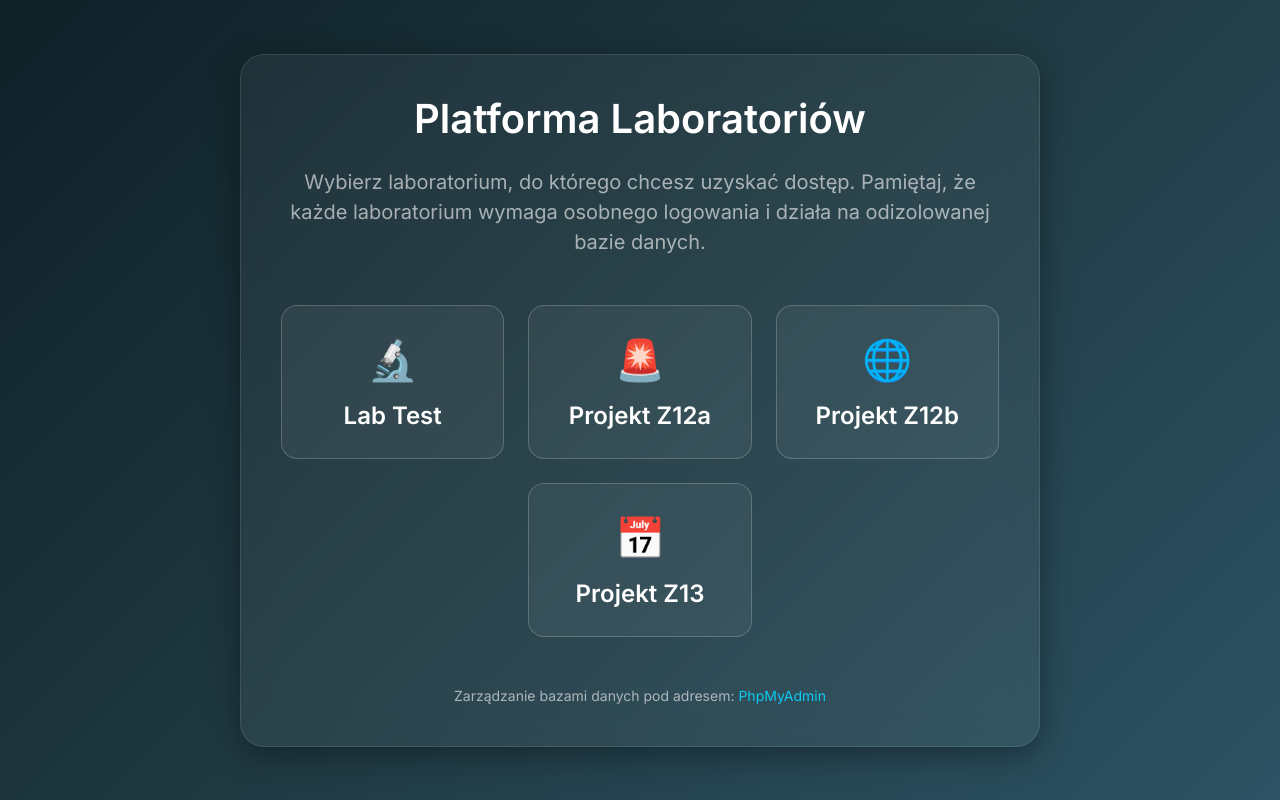
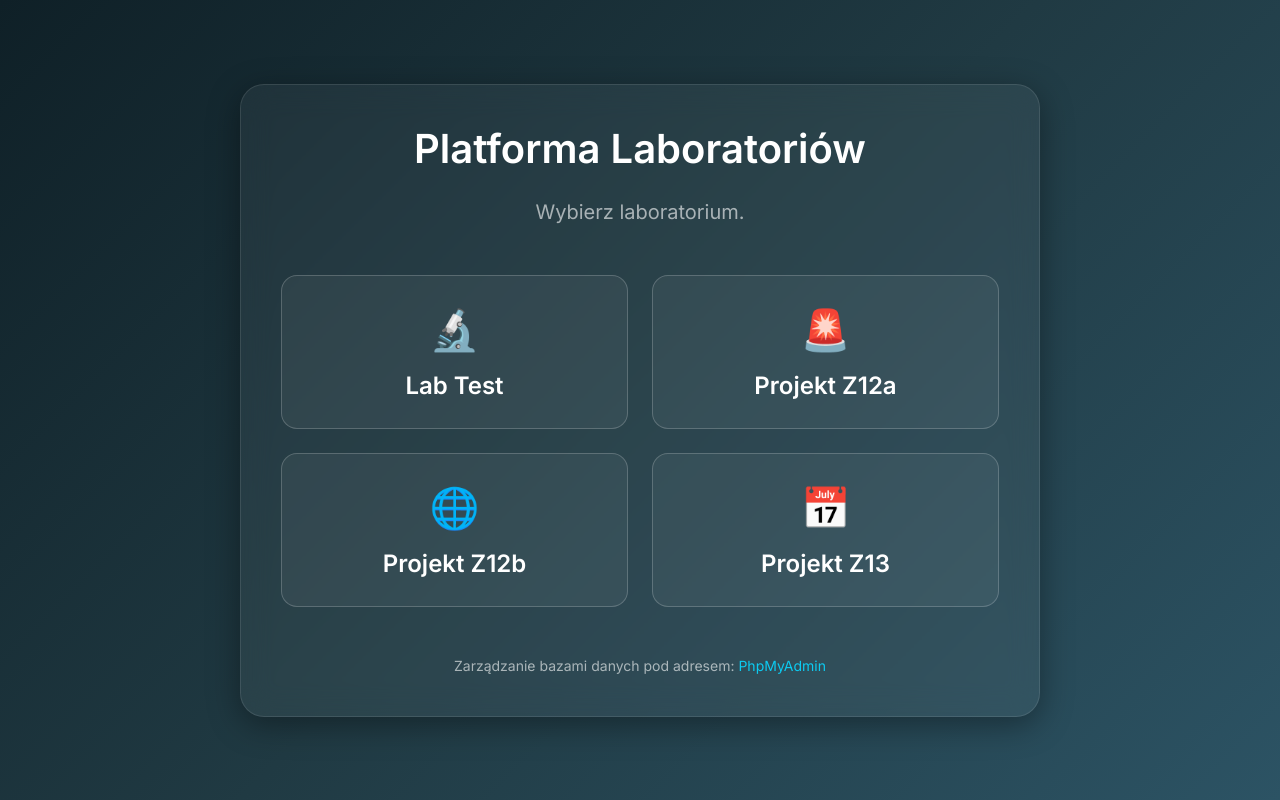
Before and after one commit to Tsugumik/technologie-multimedialne, a PHP site: page / in a window 1280 px wide. Run offline with PHP 8.4, Linux system fonts and the light colour scheme.

Commit message:
Update index.php

```diff
--- a/www/index.php
+++ b/www/index.php
@@ -12,28 +12,28 @@
     <div class="container">
         <div class="glass-card text-center mx-auto" style="max-width: 800px;">
             <h1 class="mb-4 fw-bold">Platforma Laboratoriów</h1>
-            <p class="mb-5 text-muted-custom fs-5">Wybierz laboratorium, do którego chcesz uzyskać dostęp. Pamiętaj, że każde laboratorium wymaga osobnego logowania i działa na odizolowanej bazie danych.</p>
+            <p class="mb-5 text-muted-custom fs-5">Wybierz laboratorium.</p>
 
             <div class="row g-4 justify-content-center">
-                <div class="col-md-4">
+                <div class="col-md-6">
                     <a href="/lab_test" class="btn lab-btn w-100 py-4 fs-4 fw-semibold d-flex flex-column align-items-center text-decoration-none">
                         <span style="font-size: 2.5rem; margin-bottom: 0.5rem;">🔬</span>
                         Lab Test
                     </a>
                 </div>
-                <div class="col-md-4">
+                <div class="col-md-6">
                     <a href="/z12" class="btn lab-btn w-100 py-4 fs-4 fw-semibold d-flex flex-column align-items-center text-decoration-none">
                         <span style="font-size: 2.5rem; margin-bottom: 0.5rem;">🚨</span>
                         Projekt Z12a
                     </a>
                 </div>
-                <div class="col-md-4">
+                <div class="col-md-6">
                     <a href="/z12b" class="btn lab-btn w-100 py-4 fs-4 fw-semibold d-flex flex-column align-items-center text-decoration-none">
                         <span style="font-size: 2.5rem; margin-bottom: 0.5rem;">🌐</span>
                         Projekt Z12b
                     </a>
                 </div>
-                <div class="col-md-4 mt-4">
+                <div class="col-md-6">
                     <a href="/z13" class="btn lab-btn w-100 py-4 fs-4 fw-semibold d-flex flex-column align-items-center text-decoration-none">
                         <span style="font-size: 2.5rem; margin-bottom: 0.5rem;">📅</span>
                         Projekt Z13
```
